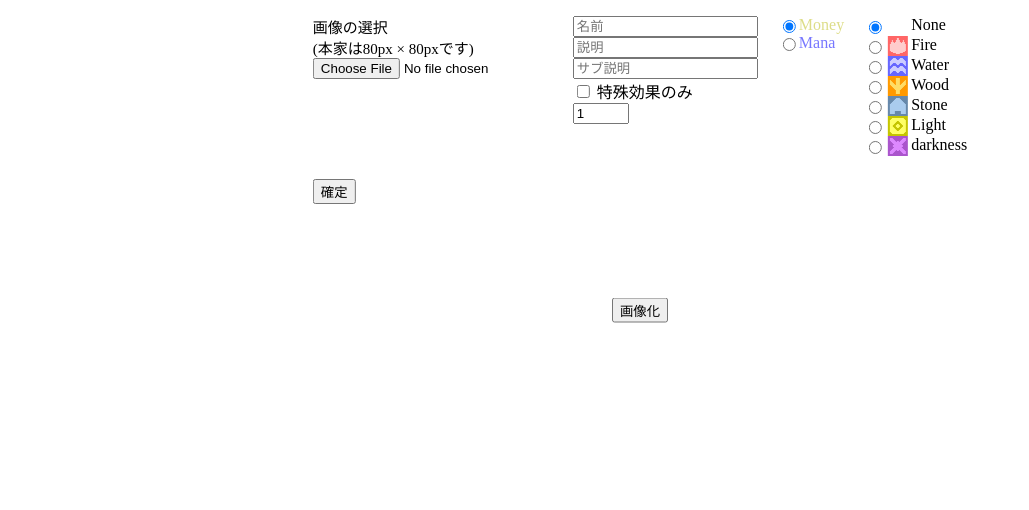
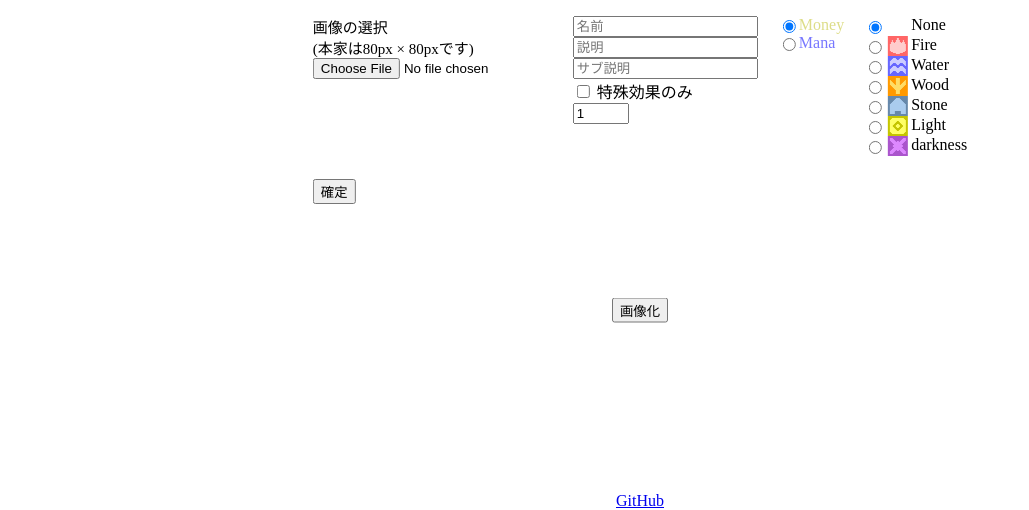
Before and after one commit to lea-151107/godfield_card_maker, a plain HTML site: page index.html in a window 1280 px wide. Shown: the part 290-800 px from the top of the page, without its empty margins (0-1029 px from the left). Drawn offline with Linux system fonts and the light colour scheme; no server answers.

Commit message:
[update] footerにgithubのリンクを追加

```diff
--- a/index.html
+++ b/index.html
@@ -236,11 +236,18 @@
     </div>
   </div>
 
+
   <!--画像化？-->
   <div
     style="text-align: center; position: absolute; top: 75%; left: 50%; transform: translate(-50%, -50%); -webkit-transform: translate(-50%, -50%); -ms-transform: translate(-50%, -50%);">
     <input type="button" id="btn" value="画像化" onclick="pushBtn()" style="margin: 10px 0;">
   </div>
+
+
+  <footer style="position: absolute; bottom: 0; width:100%; display: flex; justify-content: center;">
+    <a href="https://github.com/lea-151107/godfield_card_maker" target="_blank" rel="noopener noreferrer">GitHub</a>
+  </footer>
+
   <!--script-->
   <script src="js/script.js" defer></script>
 
```
